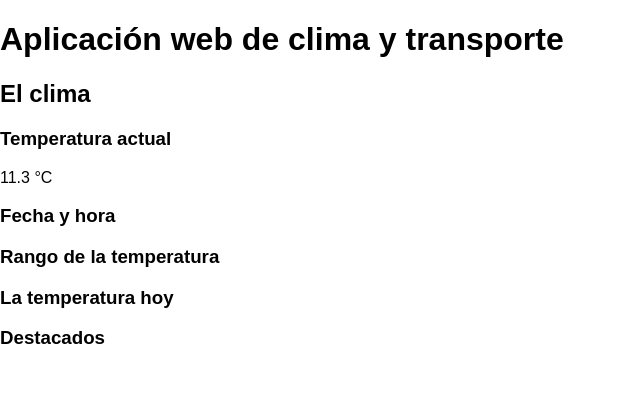
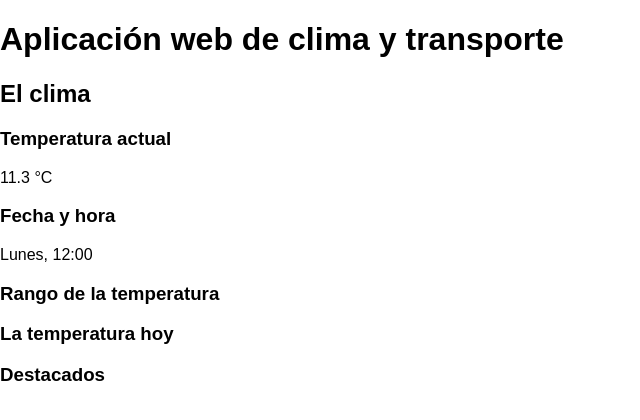
Before and after one commit to maumaco/practico-api, a React (Create React App) app: page / in a window 1280 px wide. Shown: the top 420 px of the page, without its empty margins (0-640 px from the left). Built offline with nearby package versions, Linux system fonts and the light colour scheme.

Commit message:
Se modifica el componente Time

```diff
--- a/src/App.js
+++ b/src/App.js
@@ -13,8 +13,15 @@ import {
   TEMPERATURE_RANGE_HEADING,
   TIME_HEADING,
   TODAY_HEADING,
-  WEATHER_DASHBOARD_HEADING
+  WEATHER_DASHBOARD_HEADING,
+  WEEK_DAYS
 } from './constants/textNodes.js';
+
+
+import {
+  capitalizeFirstLetter,
+  formatTime
+} from './utilities/functions.js';
 
 
 import weatherData from './data/weather.json';
@@ -24,6 +31,17 @@ export default function App() {
   // <Temperature />
   const currentTemperature = weatherData.current_weather.temperature;
   const currentTemperatureUnit = weatherData.current_weather_units.temperature;
+
+  // <Time />
+  function capitalizeFirstLetter(text) {
+    return text[0].toUpperCase() + text.slice(1);
+  }
+  function formatTime(hours, minutes) {
+    return hours + ':' + (minutes < 10 && '0') + minutes;
+  }
+  const currentFullTime = new Date(weatherData.current_weather.time);
+  const currentDate = capitalizeFirstLetter(WEEK_DAYS[currentFullTime.getDay()]);
+  const currentTime = formatTime(currentFullTime.getHours(), currentFullTime.getMinutes());
 
   return (
     <>
@@ -41,7 +59,12 @@ export default function App() {
               title={TEMPERATURE_HEADING}
               unit={currentTemperatureUnit}
             />
-            <Time title={TIME_HEADING} />
+
+            <Time
+              date={currentDate}
+              time={currentTime}
+              title={TIME_HEADING}
+            />
             <TemperatureRange title={TEMPERATURE_RANGE_HEADING} />
             <Today title={TODAY_HEADING}/>
             <Highlights title={HIGHLIGHTS_HEADING} />
--- a/src/components/Time.js
+++ b/src/components/Time.js
@@ -1,7 +1,8 @@
-export default function Time({ title }) {
+export default function Time({ title, date, time }) {
   return (
     <article>
       <h3>{title}</h3>
+      <p>{date}, {time}</p>
     </article>
   );
 }
--- a/src/constants/textNodes.js
+++ b/src/constants/textNodes.js
@@ -5,3 +5,6 @@ export const TEMPERATURE_RANGE_HEADING = 'Rango de la temperatura';
 export const TIME_HEADING = 'Fecha y hora';
 export const TODAY_HEADING = 'La temperatura hoy';
 export const WEATHER_DASHBOARD_HEADING = 'El clima';
+
+
+export const WEEK_DAYS = ['domingo', 'lunes', 'martes', 'miércoles', 'jueves', 'viernes', 'sábado'];
--- /dev/null
+++ b/src/utilities/functions.js
@@ -0,0 +1,8 @@
+export function capitalizeFirstLetter(text) {
+  return text[0].toUpperCase() + text.slice(1);
+}
+
+
+export function formatTime(hours, minutes) {
+  return hours + ':' + (minutes < 10 && '0') + minutes;
+}
```
